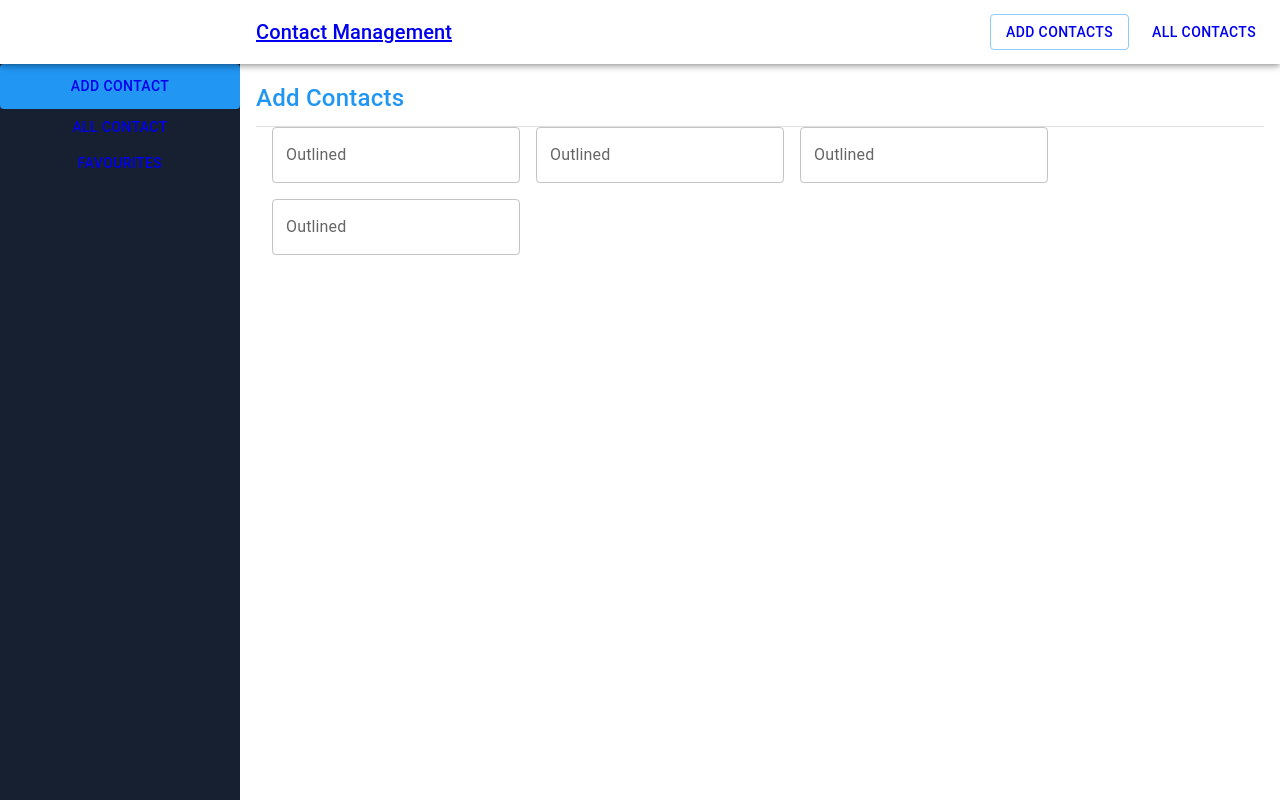
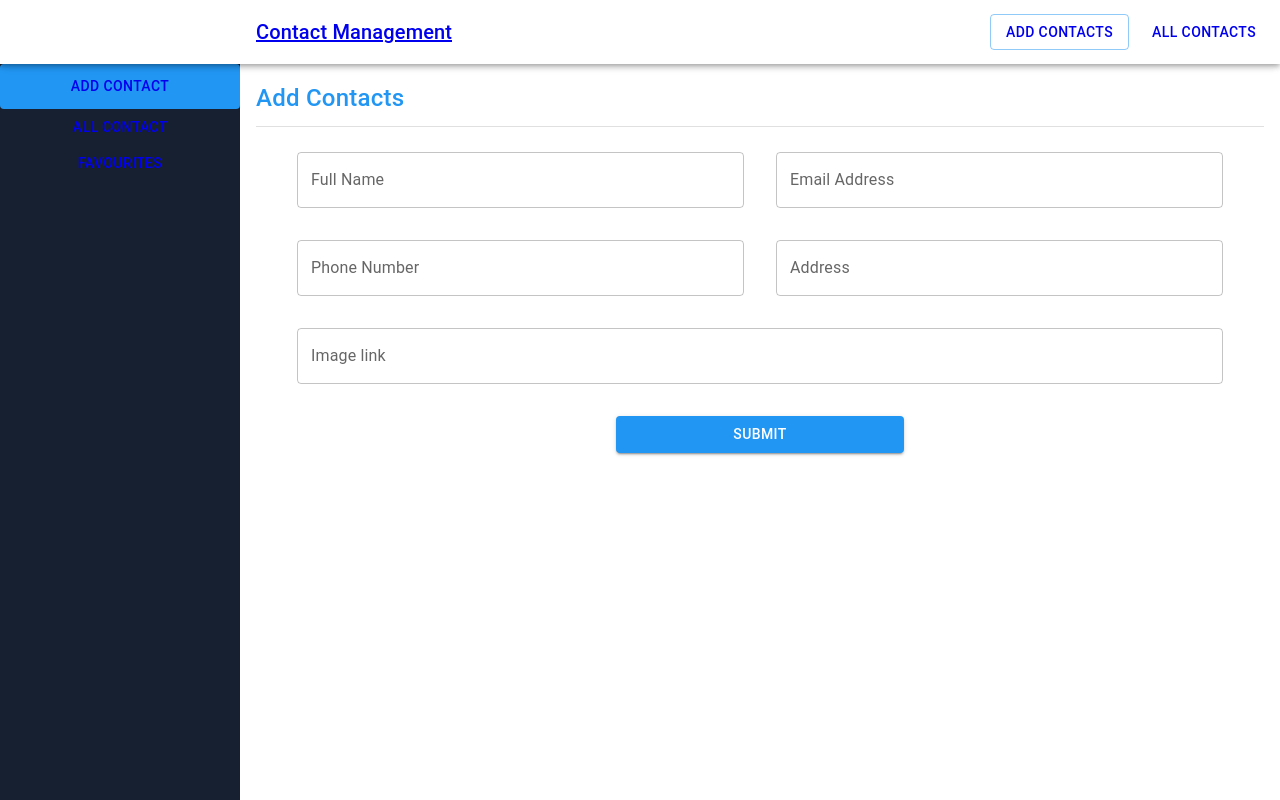
Before and after one commit to Jugol-Karmakar/contacts-management, a Next.js app: page /add-contacts in a window 1280 px wide. Built offline with nearby package versions, Linux system fonts and the light colour scheme.

Commit message:
data post fix

```diff
--- a/src/pages/add-contacts/index.jsx
+++ b/src/pages/add-contacts/index.jsx
@@ -1,6 +1,8 @@
 import Layout from "@/components/layouts";
 import {
+  Alert,
   Box,
+  Button,
   Container,
   Divider,
   Grid,
@@ -8,8 +10,39 @@ import {
   Typography,
 } from "@mui/material";
 import React from "react";
+import { useForm } from "react-hook-form";
 
 export default function AddContacts() {
+  const {
+    register,
+    handleSubmit,
+    watch,
+    formState: { errors },
+  } = useForm();
+
+  const onSubmit = (data) => {
+    const addContact = data;
+    fetch("http://localhost:5000/add-contact", {
+      method: "POST",
+      headers: {
+        "content-type": "application/json",
+      },
+      body: JSON.stringify(addContact),
+    })
+      .then((res) => res.json())
+      .then((data) => {
+        if (data.status == 200) {
+          return (
+            <Alert severity="success" color="info">
+              Contact add successfully
+            </Alert>
+          );
+        }
+
+        console.log(data);
+      });
+  };
+
   return (
     <Layout>
       <Box>
@@ -26,37 +59,107 @@ export default function AddContacts() {
         <Divider />
       </Box>
 
-      <Container>
-        <Grid container spacing={3}>
-          <Grid item sx={6}>
+      <Container sx={{ paddingY: "25px" }}>
+        <form onSubmit={handleSubmit(onSubmit)}>
+          <Grid
+            container
+            spacing={4}
+            sx={{ paddingX: "25px", display: "flex", justifyContent: "center" }}
+          >
+            <Grid item xs={6}>
               <TextField
+                fullWidth
                 id="outlined-basic"
-              label="Outlined"
+                label="Full Name"
                 variant="outlined"
+                type="name"
+                name="name"
+                {...register("name", {
+                  required: "Name is required",
+                })}
+                error={Boolean(errors?.name)}
+                helperText={errors.name?.message}
               />
             </Grid>
-          <Grid item sx={6}>
+            <Grid item xs={6}>
               <TextField
+                fullWidth
                 id="outlined-basic"
-              label="Outlined"
+                label="Email Address"
                 variant="outlined"
+                type="email"
+                name="email"
+                {...register("email", {
+                  required: "Email is required",
+                  pattern: {
+                    value: /[a-z0-9]+@[a-z]+\.[a-z]{2,3}/,
+                    message: "Provide a valid email",
+                  },
+                })}
+                error={Boolean(errors?.email)}
+                helperText={errors.email?.message}
               />
             </Grid>
-          <Grid item sx={6}>
+            <Grid item xs={6}>
               <TextField
+                fullWidth
                 id="outlined-basic"
-              label="Outlined"
+                label="Phone Number"
                 variant="outlined"
+                type="number"
+                name="phone"
+                {...register("phone", {
+                  required: "Number is required",
+                  maxLength: {
+                    value: 11,
+                    message: "number length less then 11",
+                  },
+                  minLength: {
+                    value: 6,
+                    message: "number length must be 6",
+                  },
+                })}
+                error={Boolean(errors?.phone)}
+                helperText={errors.phone?.message}
               />
             </Grid>
-          <Grid item sx={6}>
+            <Grid item xs={6}>
               <TextField
+                fullWidth
                 id="outlined-basic"
-              label="Outlined"
+                label="Address"
                 variant="outlined"
+                type="address"
+                name="address"
+                {...register("address", {
+                  required: "Address is required",
+                })}
+                error={Boolean(errors?.address)}
+                helperText={errors.address?.message}
               />
             </Grid>
+            <Grid item xs={12}>
+              <TextField
+                fullWidth
+                id="outlined-basic"
+                label="Image link"
+                variant="outlined"
+                type="text"
+                name="image"
+                {...register("image", {
+                  required: "Image link is required",
+                })}
+                error={Boolean(errors?.image)}
+                helperText={errors.image?.message}
+              />
             </Grid>
+            <Grid item xs={4}>
+              <Button fullWidth type="submit" variant="contained">
+                submit
+              </Button>
+            </Grid>
+          </Grid>
+        </form>
       </Container>
     </Layout>
   );
```
Lines whose indentation alone changed are shown as unchanged.
